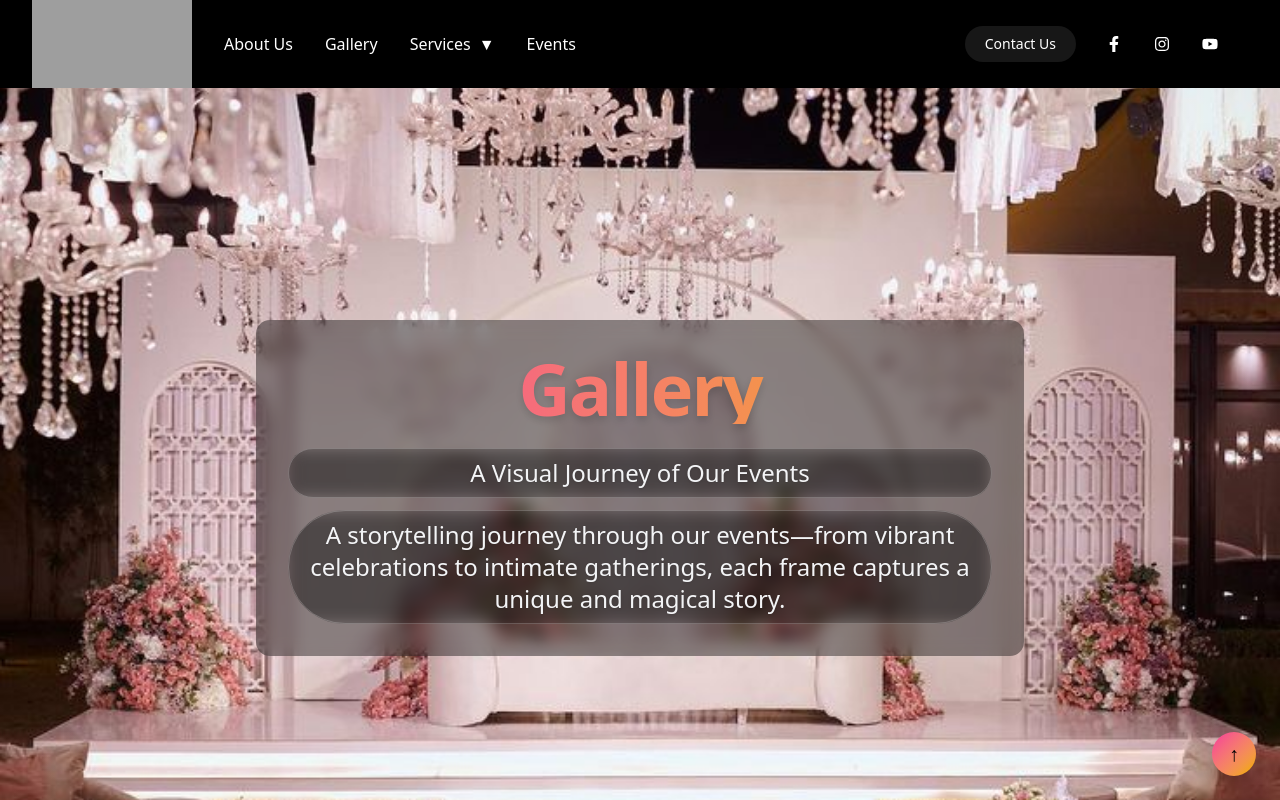
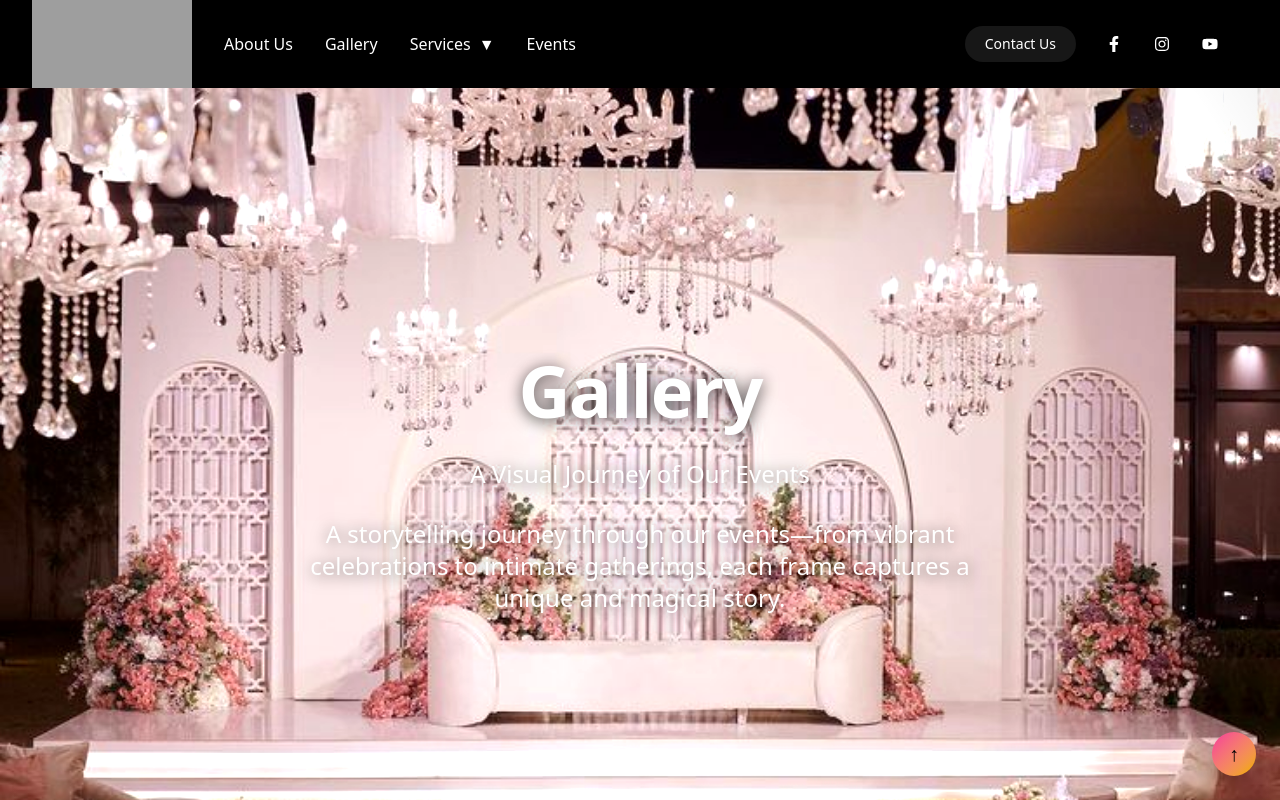
Before and after one commit to Abhishekn1234/event_managements, a React (Vite) app: page /gallery in a window 1280 px wide. Shown: the top 800 px of the page. Built offline with nearby package versions, Linux system fonts and the light colour scheme; grey boxes are pictures that could not be loaded.

Commit message:
`Refactor Gallery page: adjust background image, vignette, and content styles`

```diff
--- a/src/pages/Gallery.tsx
+++ b/src/pages/Gallery.tsx
@@ -38,9 +38,9 @@ export default function Gallery() {
        {/* ================= HERO SECTION ================= */}
 <section
   ref={ref1}
-  className="relative h-screen w-full bg-black overflow-hidden flex items-center justify-center text-center px-6"
+  className="relative h-screen w-full overflow-hidden flex items-center justify-center text-center px-6"
 >
-  {/* Background image (full clarity) */}
+  {/* Background image (full clarity, brightest possible) */}
   <div
     className={`absolute inset-0 transition-all duration-1000 ease-out
       ${visible1 ? "opacity-100 scale-100" : "opacity-50 scale-105"}
@@ -49,43 +49,38 @@ export default function Gallery() {
       backgroundImage: "url('/Decor Widding kosh Events Bride Flowers Roses Hall كوش زفاف 2025.jpg')",
       backgroundSize: "cover",
       backgroundPosition: "center",
-      filter: "brightness(1) contrast(1)", // full clarity
+      filter: "brightness(1.1) contrast(1.05)", // make image extra bright
     }}
   />
 
-  {/* Optional subtle vignette */}
+  {/* Optional very subtle vignette to avoid harsh edges */}
   <div
     className="absolute inset-0 pointer-events-none"
     style={{
-      background:
-        "radial-gradient(circle at center, transparent 80%, rgba(0,0,0,0.05) 100%)",
+      background: "radial-gradient(circle at center, transparent 90%, rgba(0,0,0,0.05) 100%)",
     }}
   />
 
-  {/* Content with semi-transparent backdrop for readability */}
+  {/* Content without dark background, text in white with shadow for readability */}
   <div
     className={`relative z-10 max-w-3xl transition-all duration-700
       ${visible1 ? "opacity-100 translate-y-0" : "opacity-0 translate-y-10"}
-      bg-black/40 backdrop-blur-sm p-8 rounded-xl`}
+      px-4`}
   >
-    <h1 className="text-5xl md:text-6xl lg:text-7xl font-bold
-bg-gradient-to-r from-pink-500 to-yellow-500
-bg-clip-text text-transparent
-mb-6 tracking-tight drop-shadow-lg">
+    <h1 className="text-5xl md:text-6xl lg:text-7xl font-bold text-white mb-6 tracking-tight drop-shadow-[0_2px_8px_rgba(0,0,0,0.7)]">
       Gallery
     </h1>
 
-    <p className="mb-3 text-xl md:text-2xl text-gray-100 px-4 py-2 border border-white/20 rounded-full backdrop-blur-sm drop-shadow">
+    <p className="mb-3 text-xl md:text-2xl text-white px-4 py-2 rounded-md drop-shadow-[0_2px_8px_rgba(0,0,0,0.6)]">
       A Visual Journey of Our Events
     </p>
 
-    <p className="text-xl md:text-2xl text-gray-100 px-4 py-2 border border-white/20 rounded-full backdrop-blur-sm drop-shadow">
+    <p className="text-xl md:text-2xl text-white px-4 py-2 rounded-md drop-shadow-[0_2px_8px_rgba(0,0,0,0.6)]">
       A storytelling journey through our events—from vibrant celebrations to intimate
       gatherings, each frame captures a unique and magical story.
     </p>
   </div>
 </section>
-
 
         {/* ================= HIGHLIGHTS ================= */}
         <section
```
